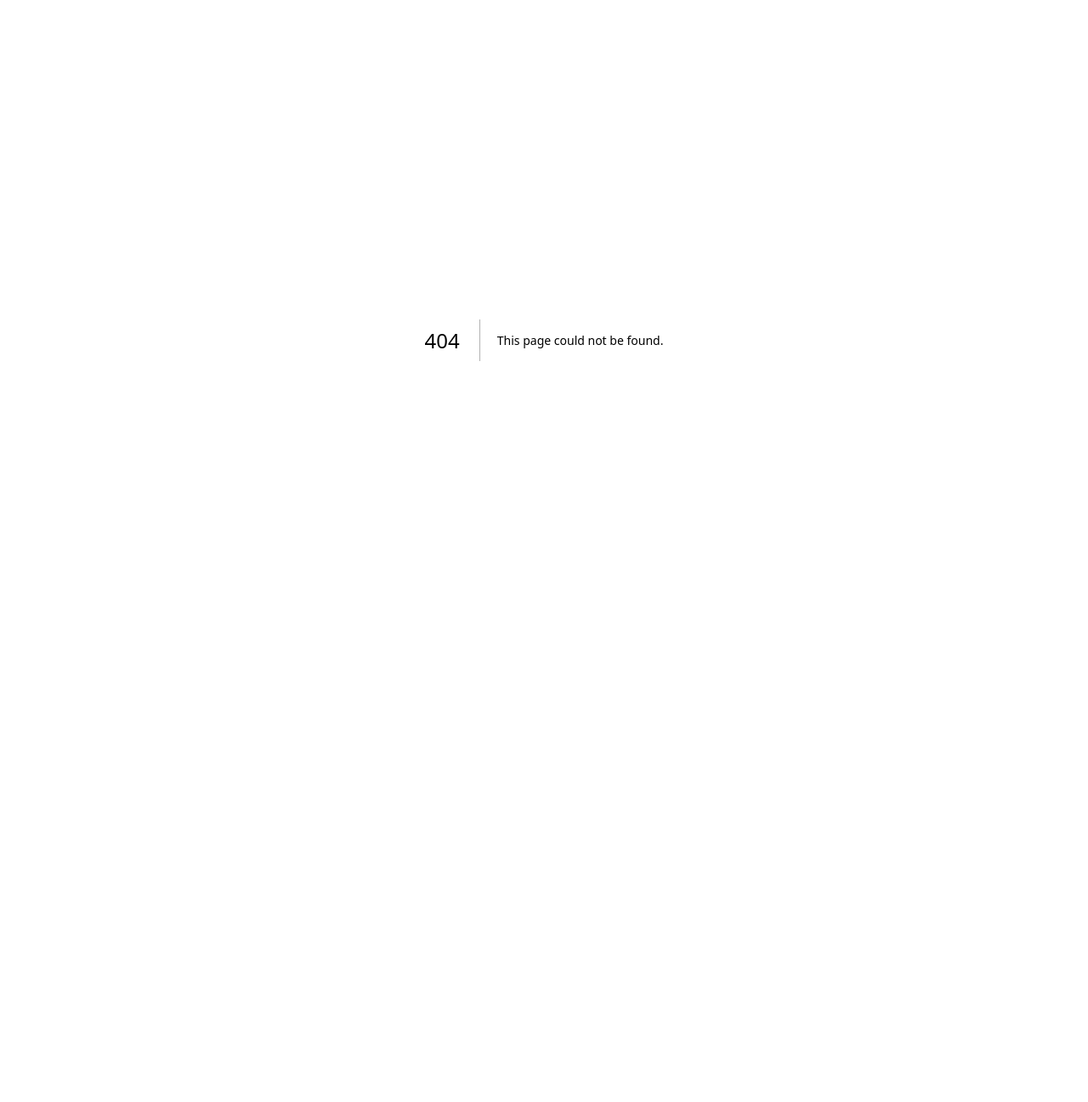
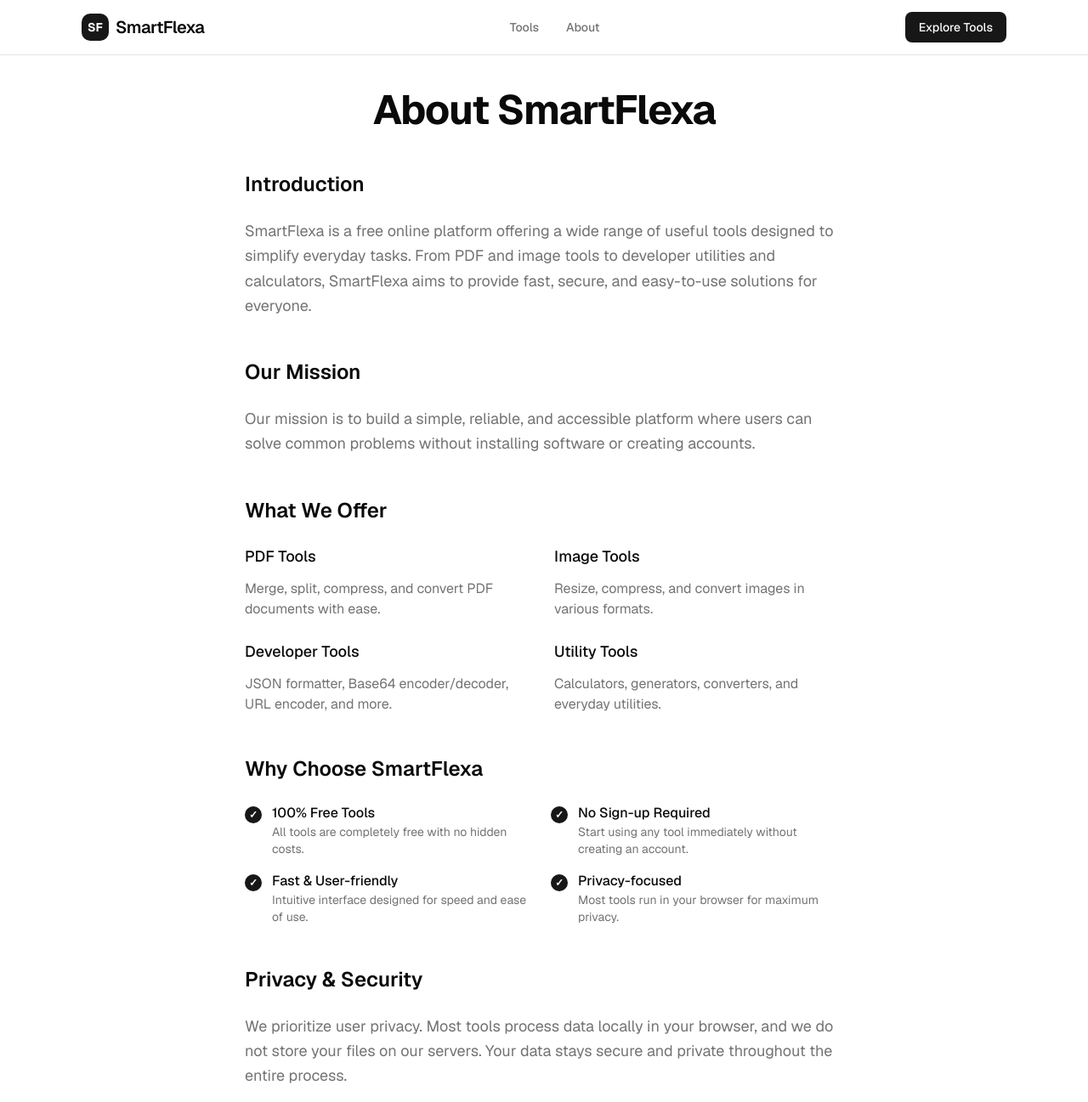
Before and after one commit to Farooqshahid59/smartflexa, a Next.js app: page /about in a window 1280 px wide. Before the commit this address had no page. Shown: the top 1297 px of the page at 85% size. Before the commit the page ends 800 px from the top, so only its background shows below. Built offline with nearby package versions, Linux system fonts and the light colour scheme.

Commit message:
About Page

```diff
--- /dev/null
+++ b/app/about/page.tsx
@@ -0,0 +1,218 @@
+import type { Metadata } from "next";
+import Link from "next/link";
+
+import { Footer } from "@/components/footer";
+import { Header } from "@/components/header";
+import { JsonLd } from "@/components/json-ld";
+import { siteUrl } from "@/lib/site";
+
+const title = "About SmartFlexa | Free Online Tools Platform";
+const description = "Learn about SmartFlexa, a free online platform offering tools for PDF, images, developers, and everyday utilities.";
+
+export const metadata: Metadata = {
+  title,
+  description,
+  alternates: {
+    canonical: `${siteUrl}/about`,
+  },
+  openGraph: {
+    title,
+    description,
+    type: "website",
+    siteName: "SmartFlexa",
+    url: `${siteUrl}/about`,
+  },
+  robots: {
+    index: true,
+    follow: true,
+  },
+};
+
+const aboutJsonLd = {
+  "@context": "https://schema.org",
+  "@type": "AboutPage",
+  name: "About SmartFlexa",
+  description,
+  url: `${siteUrl}/about`,
+  mainEntity: {
+    "@type": "Organization",
+    name: "SmartFlexa",
+    url: siteUrl,
+    description: "Free online platform offering tools for PDF, images, developers, and everyday utilities",
+  },
+};
+
+const exploreTools = [
+  { name: "JSON Formatter", href: "/tools/json-formatter" },
+  { name: "Image Compressor", href: "/tools/image-compressor" },
+  { name: "Merge PDF", href: "/tools/merge-pdf" },
+];
+
+export default function AboutPage() {
+  return (
+    <div className="flex min-h-screen flex-col">
+      <JsonLd data={aboutJsonLd} />
+      <Header />
+      <main className="flex-1">
+        <div className="mx-auto max-w-3xl px-4 py-10 sm:px-6 lg:px-8">
+          <div className="space-y-12">
+            <div className="text-center">
+              <h1 className="text-4xl font-bold tracking-tight text-foreground sm:text-5xl">
+                About SmartFlexa
+              </h1>
+            </div>
+
+            <section className="space-y-6">
+              <h2 className="text-2xl font-semibold text-foreground">Introduction</h2>
+              <p className="text-lg leading-relaxed text-muted-foreground">
+                SmartFlexa is a free online platform offering a wide range of useful tools
+                designed to simplify everyday tasks. From PDF and image tools to developer
+                utilities and calculators, SmartFlexa aims to provide fast, secure, and
+                easy-to-use solutions for everyone.
+              </p>
+            </section>
+
+            <section className="space-y-6">
+              <h2 className="text-2xl font-semibold text-foreground">Our Mission</h2>
+              <p className="text-lg leading-relaxed text-muted-foreground">
+                Our mission is to build a simple, reliable, and accessible platform where
+                users can solve common problems without installing software or creating accounts.
+              </p>
+            </section>
+
+            <section className="space-y-6">
+              <h2 className="text-2xl font-semibold text-foreground">What We Offer</h2>
+              <div className="grid gap-6 sm:grid-cols-2">
+                <div className="space-y-3">
+                  <h3 className="text-lg font-medium text-foreground">PDF Tools</h3>
+                  <p className="text-muted-foreground">
+                    Merge, split, compress, and convert PDF documents with ease.
+                  </p>
+                </div>
+                <div className="space-y-3">
+                  <h3 className="text-lg font-medium text-foreground">Image Tools</h3>
+                  <p className="text-muted-foreground">
+                    Resize, compress, and convert images in various formats.
+                  </p>
+                </div>
+                <div className="space-y-3">
+                  <h3 className="text-lg font-medium text-foreground">Developer Tools</h3>
+                  <p className="text-muted-foreground">
+                    JSON formatter, Base64 encoder/decoder, URL encoder, and more.
+                  </p>
+                </div>
+                <div className="space-y-3">
+                  <h3 className="text-lg font-medium text-foreground">Utility Tools</h3>
+                  <p className="text-muted-foreground">
+                    Calculators, generators, converters, and everyday utilities.
+                  </p>
+                </div>
+              </div>
+            </section>
+
+            <section className="space-y-6">
+              <h2 className="text-2xl font-semibold text-foreground">Why Choose SmartFlexa</h2>
+              <div className="grid gap-4 sm:grid-cols-2">
+                <div className="flex items-start gap-3">
+                  <div className="mt-1 flex h-5 w-5 shrink-0 items-center justify-center rounded-full bg-primary text-primary-foreground">
+                    <span className="text-xs font-bold">✓</span>
+                  </div>
+                  <div>
+                    <h3 className="font-medium text-foreground">100% Free Tools</h3>
+                    <p className="text-sm text-muted-foreground">
+                      All tools are completely free with no hidden costs.
+                    </p>
+                  </div>
+                </div>
+                <div className="flex items-start gap-3">
+                  <div className="mt-1 flex h-5 w-5 shrink-0 items-center justify-center rounded-full bg-primary text-primary-foreground">
+                    <span className="text-xs font-bold">✓</span>
+                  </div>
+                  <div>
+                    <h3 className="font-medium text-foreground">No Sign-up Required</h3>
+                    <p className="text-sm text-muted-foreground">
+                      Start using any tool immediately without creating an account.
+                    </p>
+                  </div>
+                </div>
+                <div className="flex items-start gap-3">
+                  <div className="mt-1 flex h-5 w-5 shrink-0 items-center justify-center rounded-full bg-primary text-primary-foreground">
+                    <span className="text-xs font-bold">✓</span>
+                  </div>
+                  <div>
+                    <h3 className="font-medium text-foreground">Fast & User-friendly</h3>
+                    <p className="text-sm text-muted-foreground">
+                      Intuitive interface designed for speed and ease of use.
+                    </p>
+                  </div>
+                </div>
+                <div className="flex items-start gap-3">
+                  <div className="mt-1 flex h-5 w-5 shrink-0 items-center justify-center rounded-full bg-primary text-primary-foreground">
+                    <span className="text-xs font-bold">✓</span>
+                  </div>
+                  <div>
+                    <h3 className="font-medium text-foreground">Privacy-focused</h3>
+                    <p className="text-sm text-muted-foreground">
+                      Most tools run in your browser for maximum privacy.
+                    </p>
+                  </div>
+                </div>
+              </div>
+            </section>
+
+            <section className="space-y-6">
+              <h2 className="text-2xl font-semibold text-foreground">Privacy & Security</h2>
+              <p className="text-lg leading-relaxed text-muted-foreground">
+                We prioritize user privacy. Most tools process data locally in your browser,
+                and we do not store your files on our servers. Your data stays secure and
+                private throughout the entire process.
+              </p>
+            </section>
+
+            <section className="space-y-6">
+              <h2 className="text-2xl font-semibold text-foreground">Future Vision</h2>
+              <p className="text-lg leading-relaxed text-muted-foreground">
+                We aim to continuously expand SmartFlexa by adding more useful tools and
+                improving user experience to make it a go-to platform for online utilities.
+                Our goal is to become the most comprehensive and user-friendly collection
+                of web-based tools available.
+              </p>
+            </section>
+
+            <section className="space-y-6">
+              <h2 className="text-2xl font-semibold text-foreground">Explore Tools</h2>
+              <p className="text-muted-foreground">
+                Ready to try our tools? Here are some popular options to get you started:
+              </p>
+              <div className="grid gap-4 sm:grid-cols-3">
+                {exploreTools.map((tool) => (
+                  <Link
+                    key={tool.href}
+                    href={tool.href}
+                    className="group rounded-lg border border-border bg-card p-4 transition-colors hover:border-foreground/20 hover:bg-accent"
+                  >
+                    <h3 className="font-medium text-foreground group-hover:text-accent-foreground">
+                      {tool.name}
+                    </h3>
+                    <p className="mt-1 text-sm text-muted-foreground">
+                      Try this popular tool →
+                    </p>
+                  </Link>
+                ))}
+              </div>
+              <div className="pt-4 text-center">
+                <Link
+                  href="#tools"
+                  className="inline-flex items-center gap-2 rounded-lg bg-primary px-6 py-3 text-sm font-medium text-primary-foreground transition-colors hover:bg-primary/90"
+                >
+                  View All Tools
+                </Link>
+              </div>
+            </section>
+          </div>
+        </div>
+      </main>
+      <Footer />
+    </div>
+  );
+}
```
